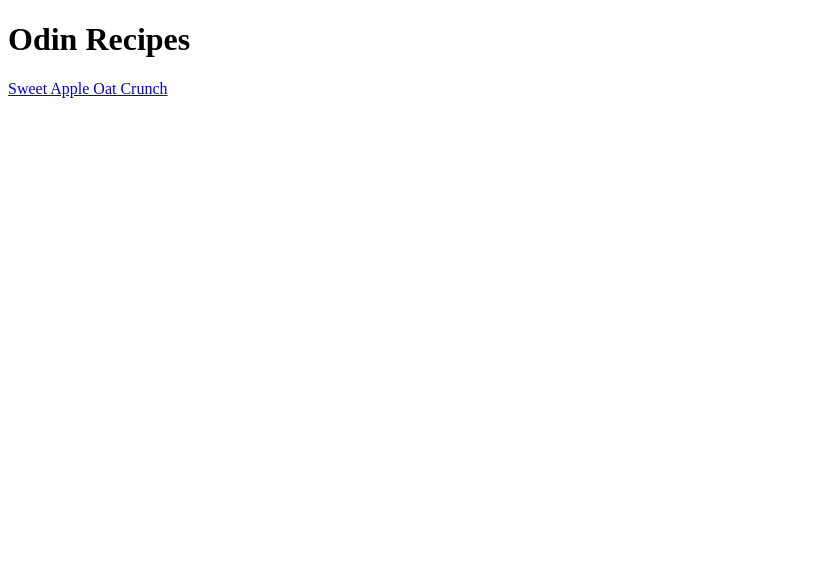
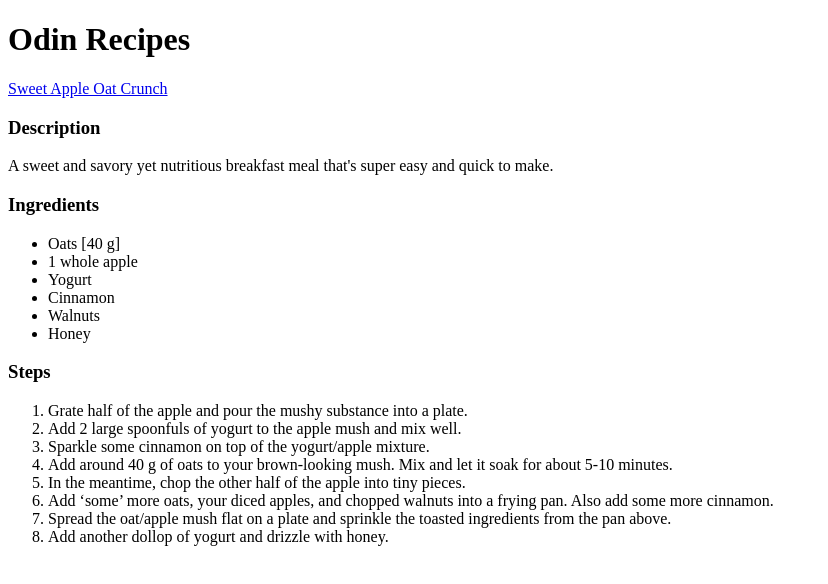
Before and after one commit to DanLi2004/odin-recipes, a plain HTML site: page index.html in a window 1280 px wide. Shown: the whole page, without its empty margins (0-828 px from the left). Drawn offline with Linux system fonts and the light colour scheme.

Commit message:
finished first recipe page

```diff
--- a/index.html
+++ b/index.html
@@ -7,6 +7,28 @@
 
 <body>
   <h1>Odin Recipes</h1>
-  <a href="recipes/AppleOatCrunch.html">Sweet Apple Oat Crunch</a>
+  <a href="./images/breakfast.jpg">Sweet Apple Oat Crunch</a>
+  <h3>Description</h3>
+  <p>A sweet and savory yet nutritious breakfast meal that's super easy and quick to make.</p>
+  <h3>Ingredients</h3>
+  <ul>
+    <li>Oats [40 g]</li>
+    <li>1 whole apple</li>
+    <li>Yogurt</li>
+    <li>Cinnamon</li>
+    <li>Walnuts</li>
+    <li>Honey</li>
+  </ul>
+  <h3>Steps</h3>
+  <ol>
+    <li>Grate half of the apple and pour the mushy substance into a plate.</li>
+    <li>Add 2 large spoonfuls of yogurt to the apple mush and mix well.</li>
+    <li>Sparkle some cinnamon on top of the yogurt/apple mixture.</li>
+    <li>Add around 40 g of oats to your brown-looking mush. Mix and let it soak for about 5-10 minutes.</li>
+    <li>In the meantime, chop the other half of the apple into tiny pieces.</li>
+    <li>Add ‘some’ more oats, your diced apples, and chopped walnuts into a frying pan. Also add some more cinnamon.</li>
+    <li>Spread the oat/apple mush flat on a plate and sprinkle the toasted ingredients from the pan above.</li>
+    <li>Add another dollop of yogurt and drizzle with honey.</li>
+  </ol>
 </body>
 </html>
```
Also changed, not shown: images/AppleOatCrunch.html (deleted, +0 -12 lines), 1 other file.
